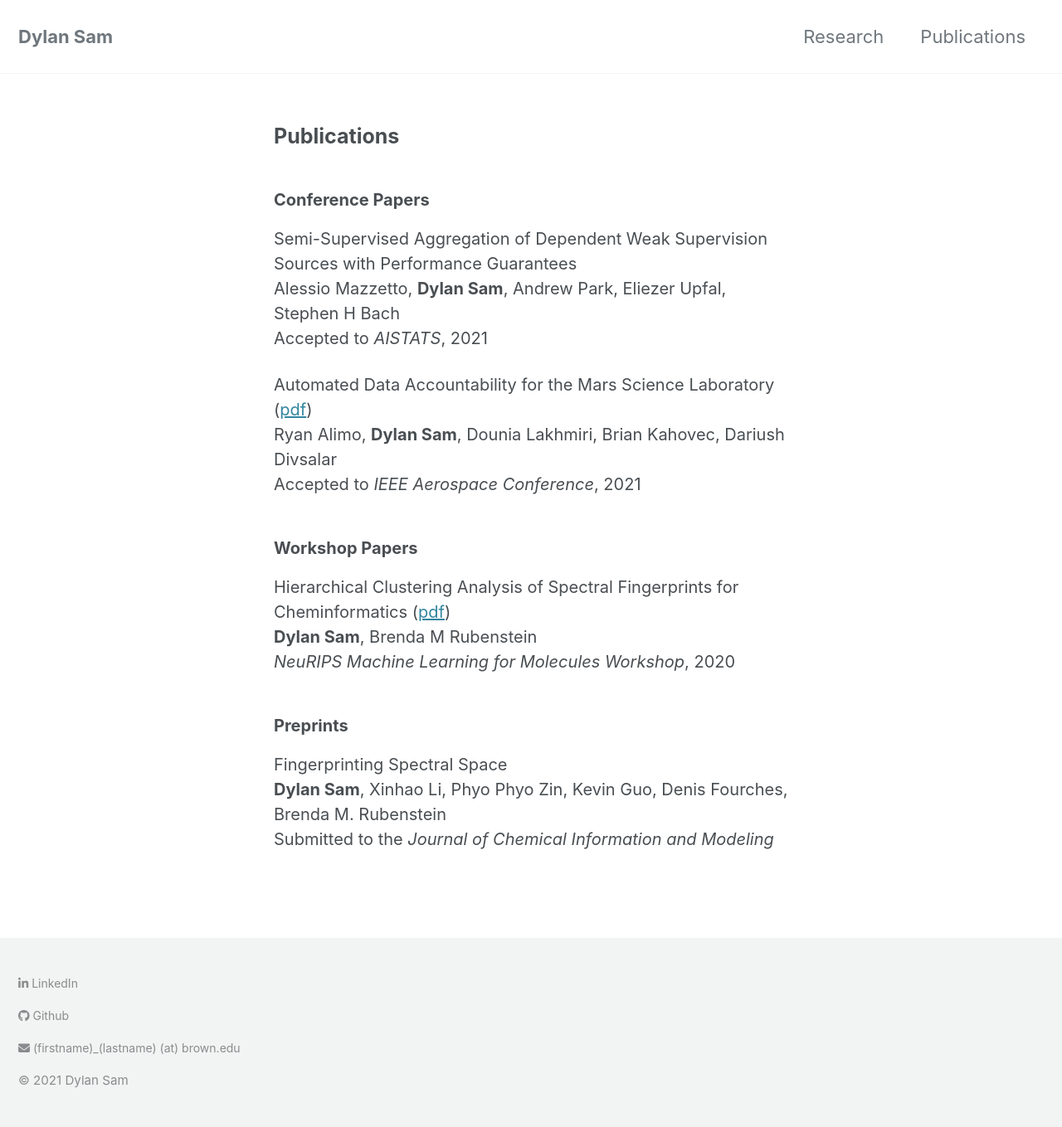
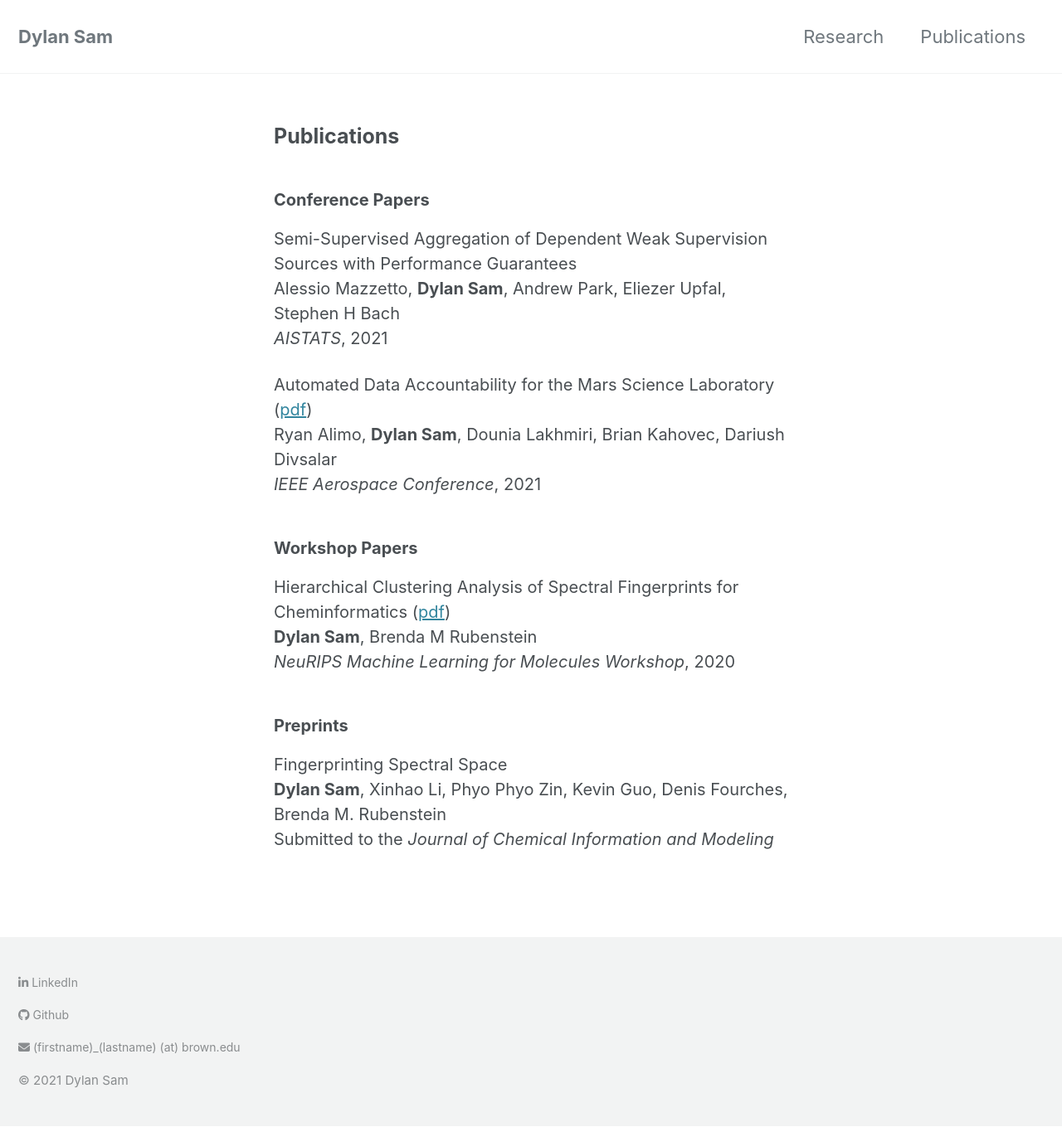
Before and after one commit to dsam99/dsam99.github.io, a Jekyll site: the page built from publications.md, in a window 1280 px wide. Shown: the whole page at 83% size. Built offline with Jekyll 4.4.1, drawn with Linux system fonts in a browser that asks for light colours; cached includes are drawn as plain includes; nearby versions of some CDN libraries.

Commit message:
changing conf titles

```diff
--- a/_layouts/publications.html
+++ b/_layouts/publications.html
@@ -11,11 +11,11 @@ author_profile: false
 
 			<p class="title"> Semi-Supervised Aggregation of Dependent Weak Supervision Sources with Performance Guarantees <br>
 				Alessio Mazzetto, <strong>Dylan Sam</strong>, Andrew Park, Eliezer Upfal, Stephen H Bach <br>
-				Accepted to <i>AISTATS</i>, 2021</p>
+				<i>AISTATS</i>, 2021</p>
 
 			<p class="title"> Automated Data Accountability for the Mars Science Laboratory (<a href="{{ url }}/assets/aeroconf_jpl_paper.pdf" target="_blank">pdf</a>)<br>
 				Ryan Alimo, <strong>Dylan Sam</strong>, Dounia Lakhmiri, Brian Kahovec, Dariush Divsalar <br>
-				Accepted to <i>IEEE Aerospace Conference</i>, 2021</p>
+				<i>IEEE Aerospace Conference</i>, 2021</p>
 
 		<h3 class="abstracts-title">Workshop Papers</h3>
 
```
